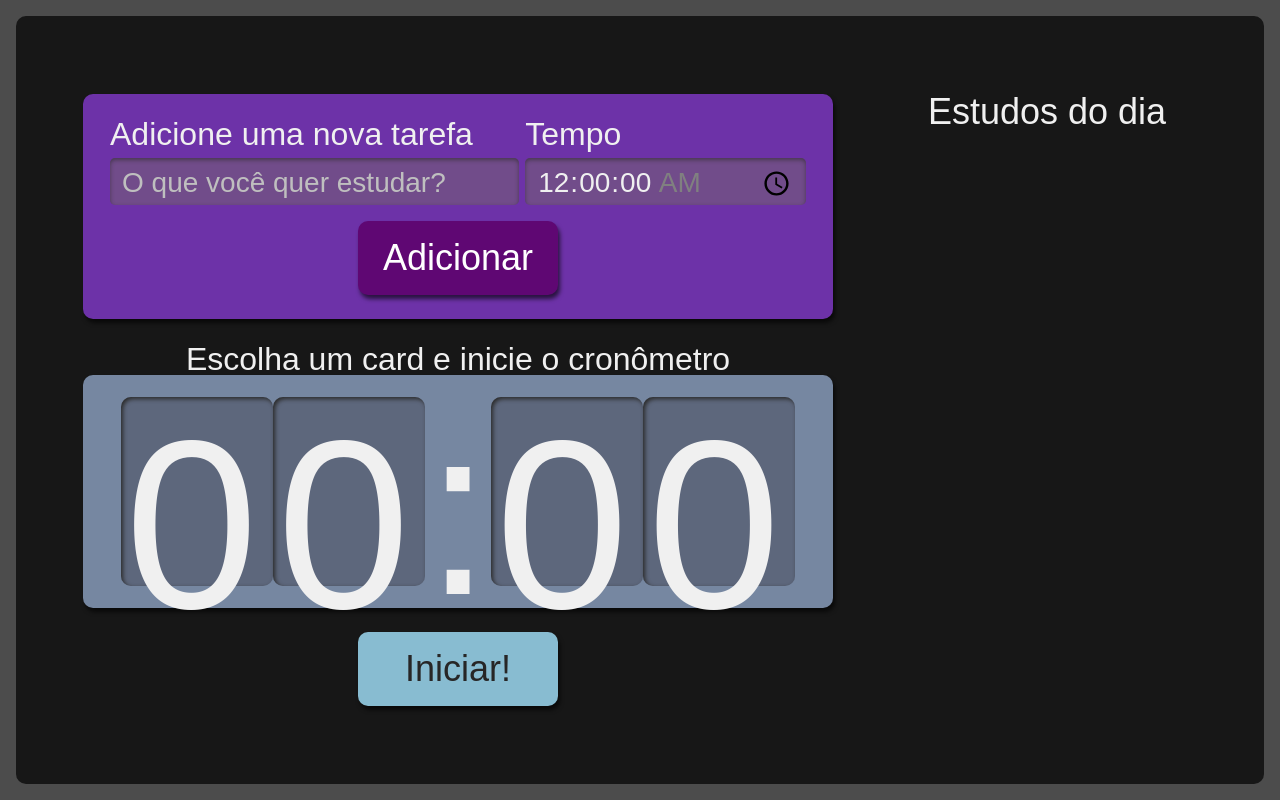
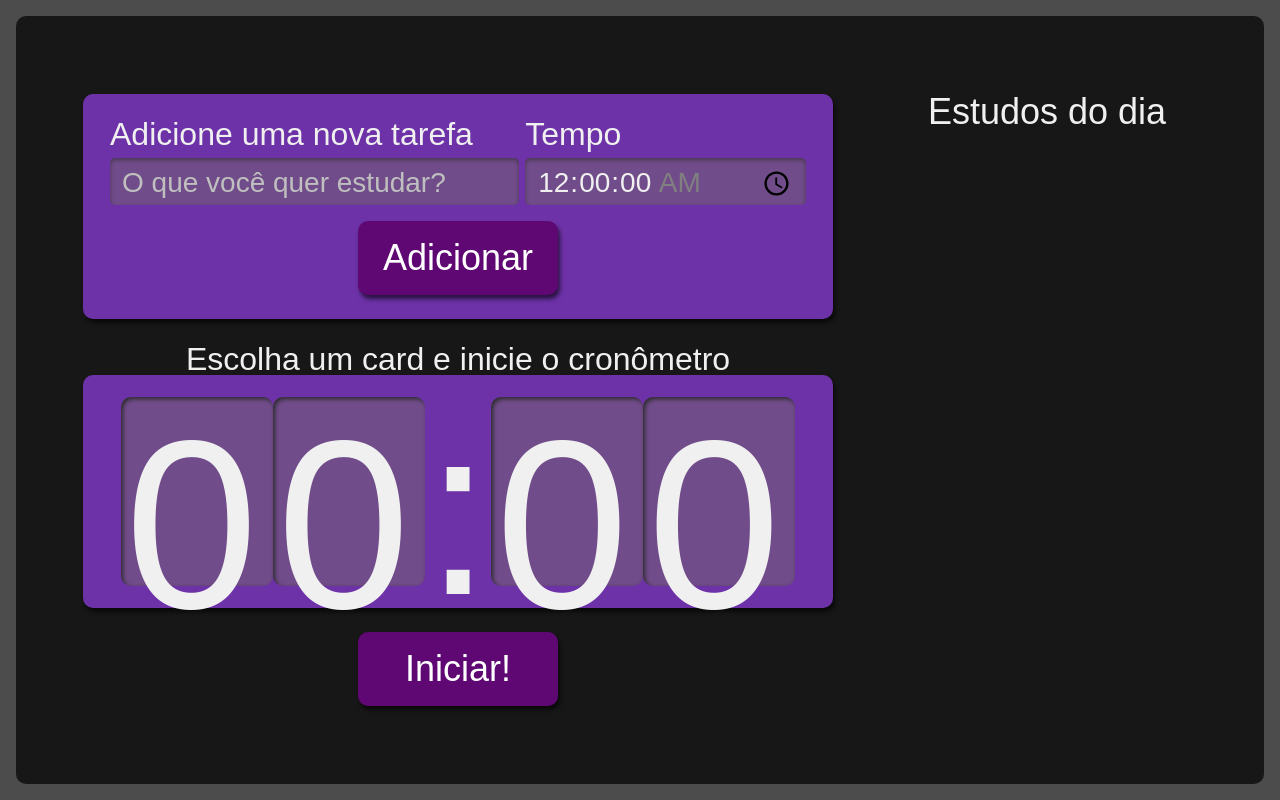
Before and after one commit to danielle-sousa/alura-studies, a React (Create React App) app in the folder alura-studies/: page / in a window 1280 px wide. Built offline with nearby package versions, Linux system fonts and the light colour scheme.

Commit message:
ajustes finais

```diff
--- a/alura-studies/src/components/stopwatch/Stopwatch.module.scss
+++ b/alura-studies/src/components/stopwatch/Stopwatch.module.scss
@@ -6,7 +6,7 @@
 
     .watchWrapper {
       align-items: center;
-      background-color: #7687A1;
+      background-color: #6d32a8;
       border-radius: 10px;
       box-shadow: 2px 4px 4px #0000009F;
       box-sizing: border-box;
@@ -23,10 +23,10 @@
     }
 
     button {
-      background-color: #88bcd1;
+      background-color: #5f0773;
       border-radius: 10px;
       box-shadow: 2px 4px 4px #0000009F;
-      color: #272626;
+      color: #fff;
       cursor: pointer;
       font-size: 1.25rem;
       padding: 16px;
--- a/alura-studies/src/components/stopwatch/watch/Watch.module.scss
+++ b/alura-studies/src/components/stopwatch/watch/Watch.module.scss
@@ -1,5 +1,5 @@
 .watchNumbers {
-    background-color: #5D677C;
+    background-color: #714c8a;
     box-shadow: 2px 2px 4px #2B2B2B inset;
     height: 3.6rem;
     width: 3rem;
```
